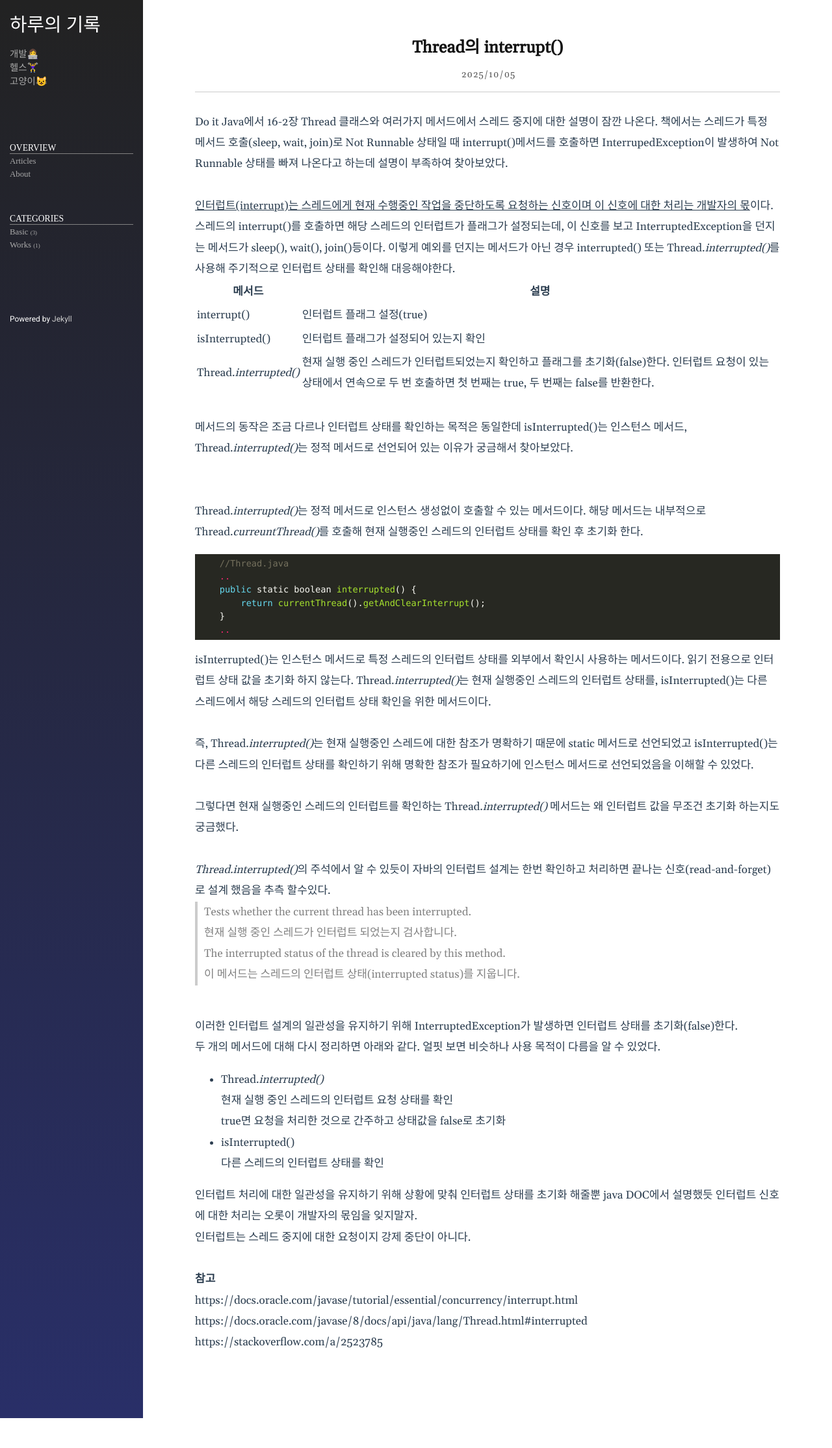
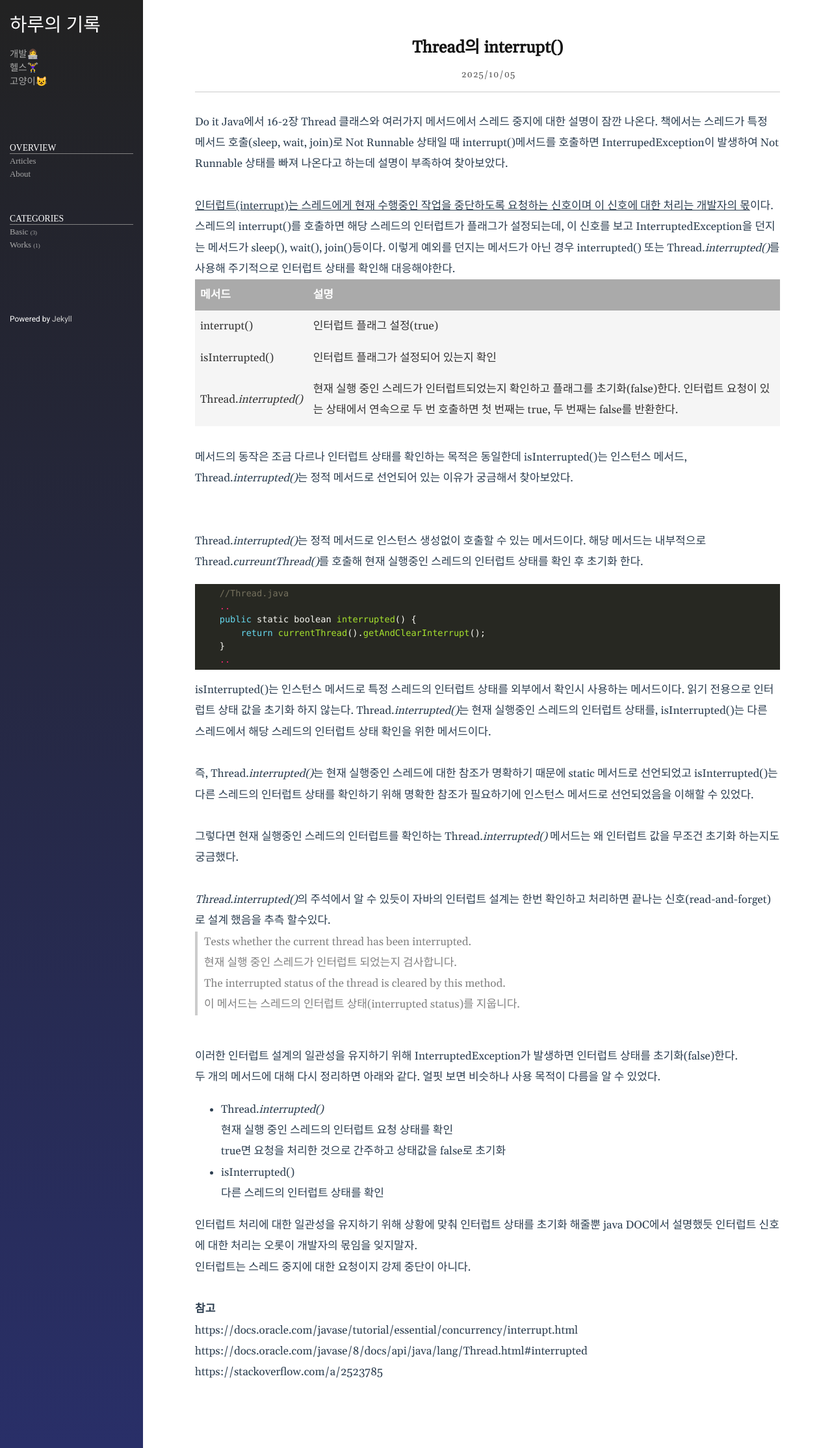
Before and after one commit to qwertyfairy/qwertyfairy.github.io, a Jekyll site: the page built from _posts/2025-10-05-Thread의 Interrupt().md, in a window 1280 px wide. Shown: the whole page at 65% size. Built offline with Jekyll 4.4.1, drawn with Linux system fonts in a browser that asks for light colours; some web fonts are replaced; before the commit the page ends 2183 px from its top, so only the background shows below that.

Commit message:
Update style.css
add : 테이블 컬러 지정 추가

```diff
--- a/public/css/style.css
+++ b/public/css/style.css
@@ -77,6 +77,28 @@ code {
 	font-size: 0.8em;
 	margin: 0px;
 }
+
+/* 테이블 전체 배경/테두리 */
+table {
+    width: 100%;
+    border-collapse: collapse; /* 테두리 겹침 제거 */
+}
+
+/* 테이블 헤더 배경색과 글자색 */
+th {
+    background-color: #aaaaaa; /* 헤더 배경색 */
+    color: #ffffff;           /* 글자색 */
+    padding: 8px;
+    text-align: left;
+}
+
+/* 테이블 본문 배경색과 글자색 */
+td {
+    background-color: #f5f5f5; /* 본문 배경색 */
+    color: #333333;            /* 글자색 */
+    padding: 8px;
+}
+
 
 .container {
 	min-height: 100%;
```
